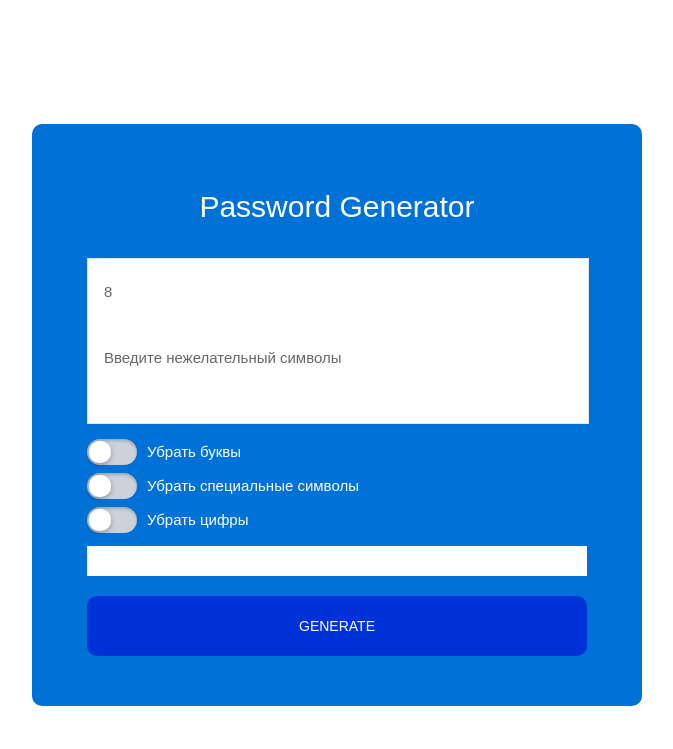
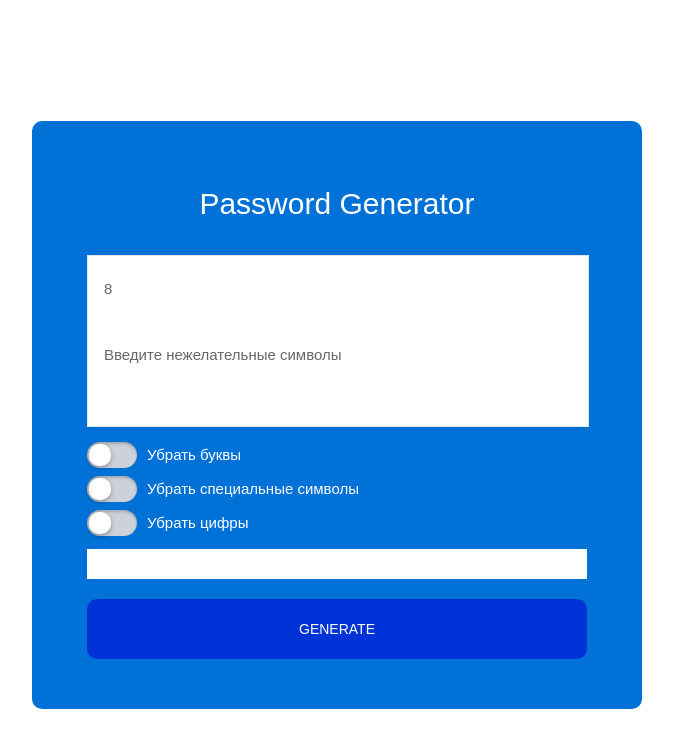
Before and after one commit to AlexPams/password-generator, a Flask app: page / in a window 1280 px wide. Shown: the top 749 px of the page, without its empty margins (318-991 px from the left). Run offline with Flask 2, Linux system fonts and the light colour scheme.

Commit message:
Исправлена багулина
Исправлен баг с выходом текста за поле ввода. Небольшие изменения для js Для большей читабельности.

```diff
--- a/static/js/script.js
+++ b/static/js/script.js
@@ -2,13 +2,15 @@ const ch1 = document.getElementById("checkbox1");
 const ch2 = document.getElementById("checkbox2");
 const ch3 = document.getElementById("checkbox3");
 const symbols = document.getElementById("symbols");
-let letters = " a b c d e f g h i j k l m n o p q r s t u v w x y z A B C D E F G H I J K L M N O P Q R S T U V W X Y Z";
-let digits = "1 2 3 4 5 6 7 8 9 0";
+let letters = "a b c d e f g h i j k l m n o p q r s t u v w x y z A B C D E F G H I J K L M N O P Q R S T U V W X Y Z ";
+let digits = "1 2 3 4 5 6 7 8 9 0 ";
 let specialSymbols = "!  # $ % & ' ( ) * + , - _ [ ] / . ^ '\\' `  0 1 2 3 4 5 6 7 8 9 : ; < = > ? @ { | } ~ ";
+let startStr = "Введите нежелательные символы";
+
 
 function chbox1(params) {
   if (ch1.checked) {
-    if(symbols.value == "Введите нежелательный символы"){
+    if(symbols.value == startStr){
       symbols.value = letters;
     }else{
       symbols.value += letters;
@@ -23,7 +25,7 @@ function chbox1(params) {
 
 function chbox2(params) {
   if (ch2.checked) {
-    if(symbols.value == "Введите нежелательный символы"){
+    if(symbols.value == startStr){
       symbols.value = specialSymbols;
     }else{
       symbols.value += specialSymbols;
@@ -38,7 +40,7 @@ function chbox2(params) {
 
 function chbox3() {
   if (ch3.checked) {
-    if(symbols.value == "Введите нежелательный символы"){
+    if(symbols.value == startStr){
       symbols.value = digits;
     }else{
       symbols.value += digits;
--- a/static/styles/style.css
+++ b/static/styles/style.css
@@ -46,8 +46,9 @@ body {
     width: 100%;
     background-color: #ffffff;
     border: 1px solid #e6e6e6;
+    padding-bottom: 20px;
 }
-input.input {
+input.input, textarea {
     display: block;
     width: 100%;
     margin: 0;
@@ -55,6 +56,8 @@ input.input {
     box-sizing: border-box;
     border: none;
     outline: none;
+  overflow:hidden;
+  resize:none;
 }
 .input{
     display: block;
@@ -64,18 +67,6 @@ input.input {
     font-size: 15px;
     color: #666;
     line-height: 1.2;
-}
-
-#symbols{
-  padding: 1.5rem 1rem 1.5rem 1rem;
-  outline:none;
-  overflow: hidden;
-  font-size: 15px;
-  font-family: sans-serif;
-  min-width:100%;
-  min-height:50px;
-  border:none;
-  resize:none;
 }
 
 .element-wrapper {
@@ -188,12 +179,3 @@ input.input {
     border-radius: 20px;
     background-color: blue;
 }
-
-@media(max-width: 800px) {
-      .limiter{
-        width: auto;
-        margin-right: 30px;
-
-    }
-
-}
--- a/templates/index.html
+++ b/templates/index.html
@@ -14,8 +14,8 @@
                 <div class="wrap_input validate-input">
                     <input class="input" type="number" name="password_length" min="0" value="8" id="length"
                            placeholder="Введете длину пароля"/>
-                    <textarea class="input texta" name="banned_symbols" id="symbols">Введите нежелательный символы</textarea>
-                </div>
+                    <textarea class="input texta" name="banned_symbols" id="symbols">Введите нежелательные символы</textarea>
+                   </div>
               <div class = "checkboxes_wrapper">
                   <div class="element_wrapper">
                       <input type="checkbox" class="checkbox" id="checkbox1" onchange="chbox1()"/>
```
